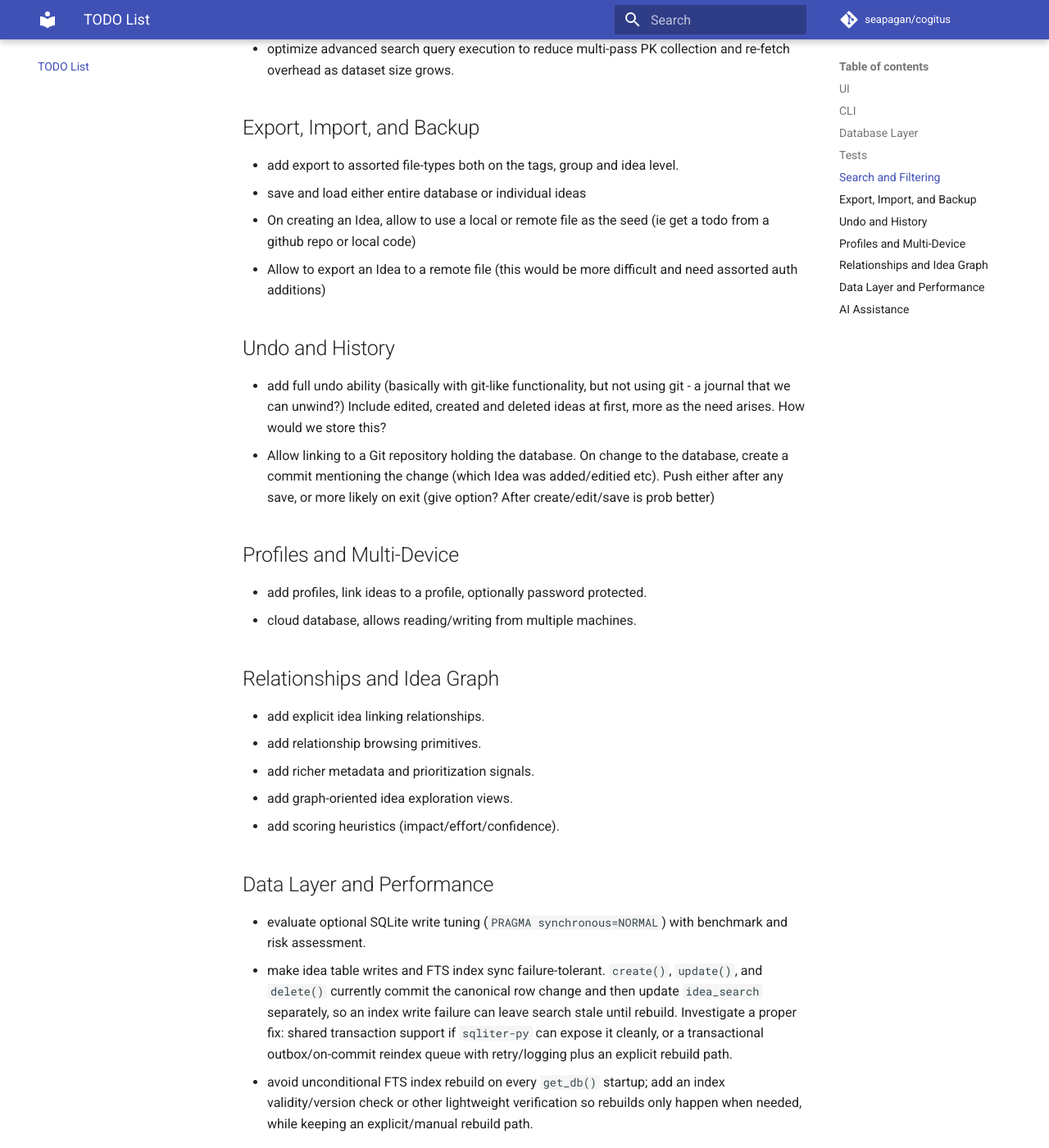
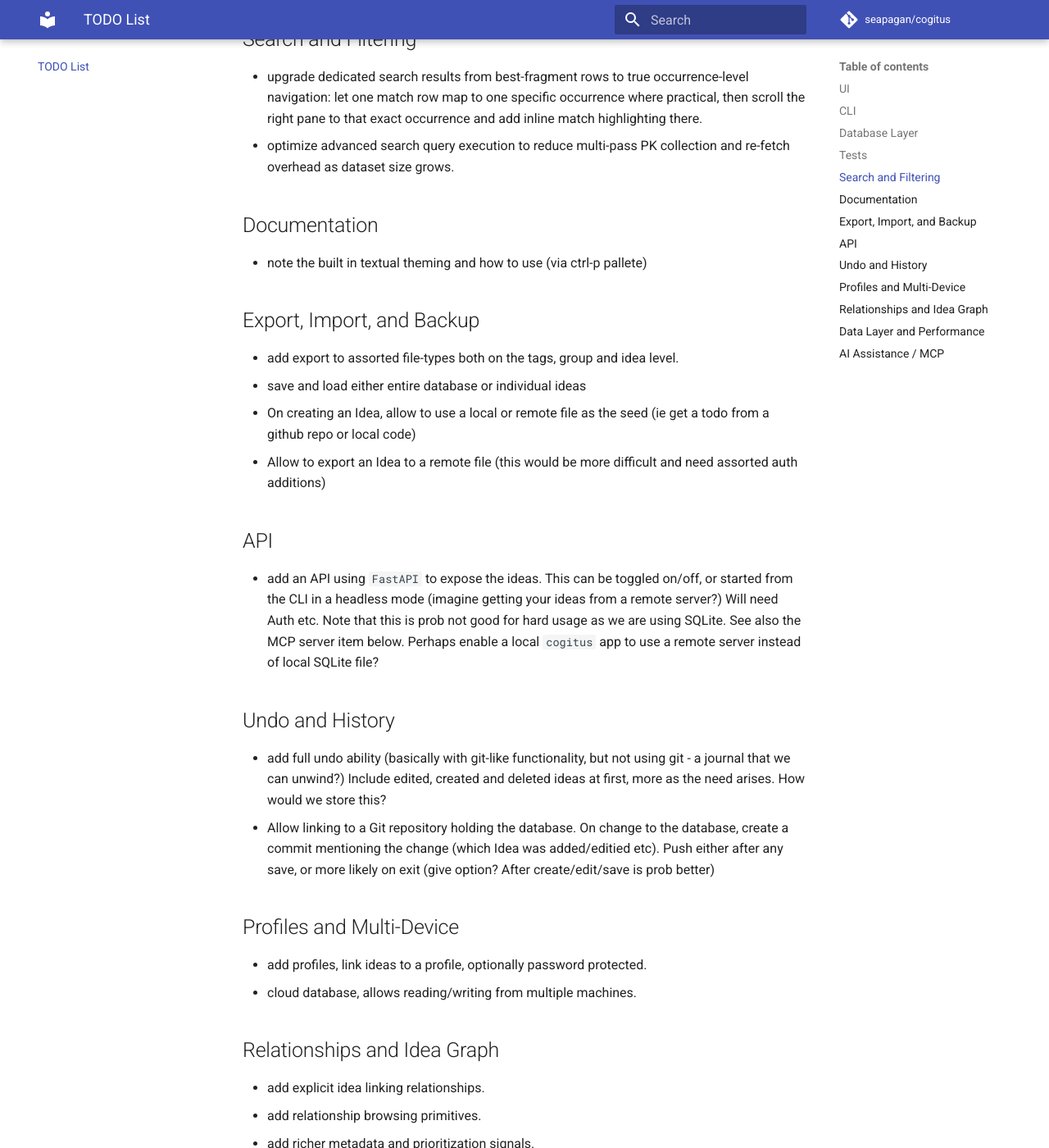
Before and after one commit to seapagan/cogitus, an MkDocs documentation site: the page built from docs/project/todo.md, in a window 1280 px wide and 1400 px high, scrolled down 1357 px. Shown: the whole window at 82% size. Built offline with MkDocs 1.6.1 and Material for MkDocs 9.7.7, drawn with Linux system fonts in a browser that asks for light colours; comment, search, counter and statistics services are not loaded; some of the changed text lies outside the part shown.

Commit message:
update TODO
copy notes from my local cogitus database

Signed-off-by: Grant Ramsay <seapagan@gmail.com>

```diff
--- a/TODO.md
+++ b/TODO.md
@@ -15,6 +15,10 @@
   node (`Ideas`) be locked so it cant be manually collapsed?
 - add a tag management dialog with usage counts, rename/edit support, and
   explicit stale-tag pruning (selected/all stale with confirmation).
+- ~~Add theming and a dark/light mode (also option to auto-detect latter from
+  the OS setting)~~ Textual does this natively
+- clicking on any of the tags above the body window should open the search
+  results as if `tag:<tag name>` was searched.
 
 ## CLI
 
@@ -46,6 +50,10 @@
 - optimize advanced search query execution to reduce multi-pass PK collection
   and re-fetch overhead as dataset size grows.
 
+## Documentation
+
+- note the built in textual theming and how to use (via ctrl-p pallete)
+
 ## Export, Import, and Backup
 
 - add export to assorted file-types both on the tags, group and idea level.
@@ -54,6 +62,15 @@
   todo from a github repo or local code)
 - Allow to export an Idea to a remote file (this would be more difficult and
   need assorted auth additions)
+
+## API
+
+- add an API using `FastAPI` to expose the ideas. This can be toggled on/off, or
+  started from the CLI in a headless mode (imagine getting your ideas from a
+  remote server?) Will need Auth etc. Note that this is prob not good for hard
+  usage as we are using SQLite. See also the MCP server item below. Perhaps
+  enable a local `cogitus` app to use a remote server instead of local SQLite
+  file?
 
 ## Undo and History
 
@@ -92,7 +109,12 @@
   index validity/version check or other lightweight verification so rebuilds
   only happen when needed, while keeping an explicit/manual rebuild path.
 
-## AI Assistance
+## AI Assistance / MCP
 
+- include an MCP server (using `FastAPI` and `tadata-org/fastapi_mcp`, though
+  also look at `FastMCP`) so coding agents can read and write to the database.
+- Write a project info or skills file (check how FastAPI does it using
+  <https://agentskills.io>) so that Agents can understand how to use the server
+  and even the CLI export (JSON prob best?) to store memory.
 - explore optional AI-assisted idea expansion and prompt-to-structure
   workflows.
```
